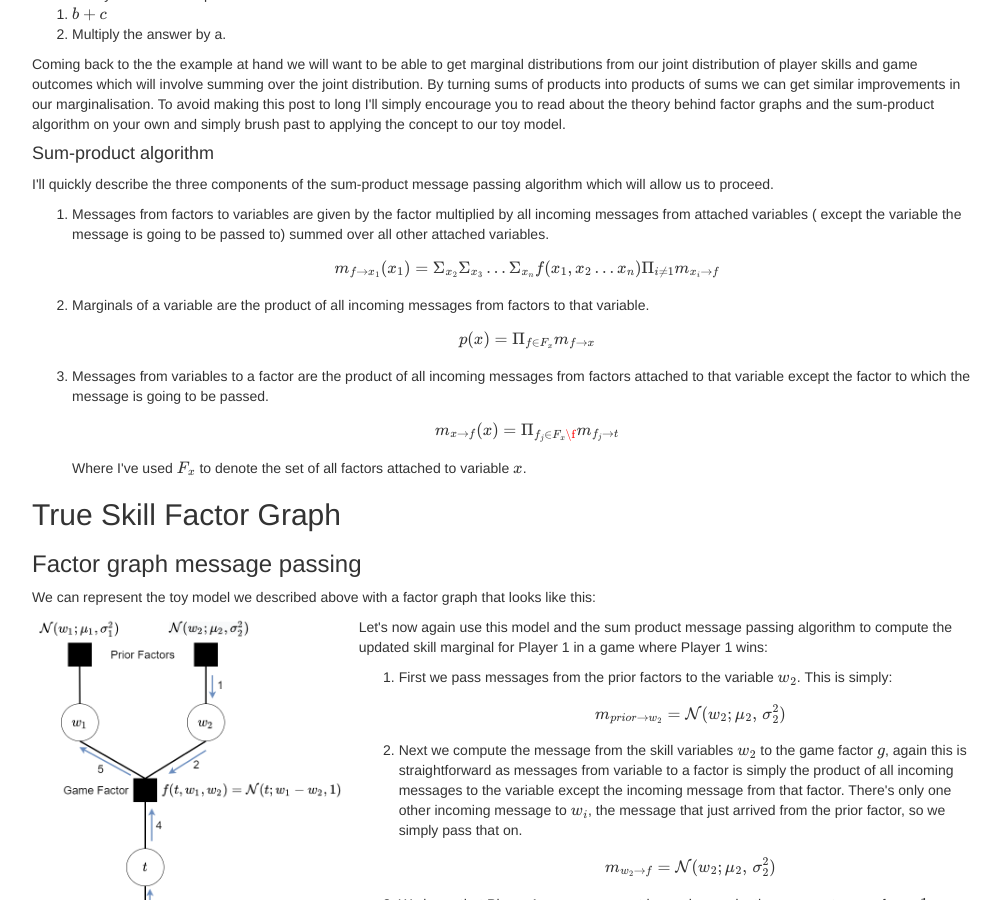
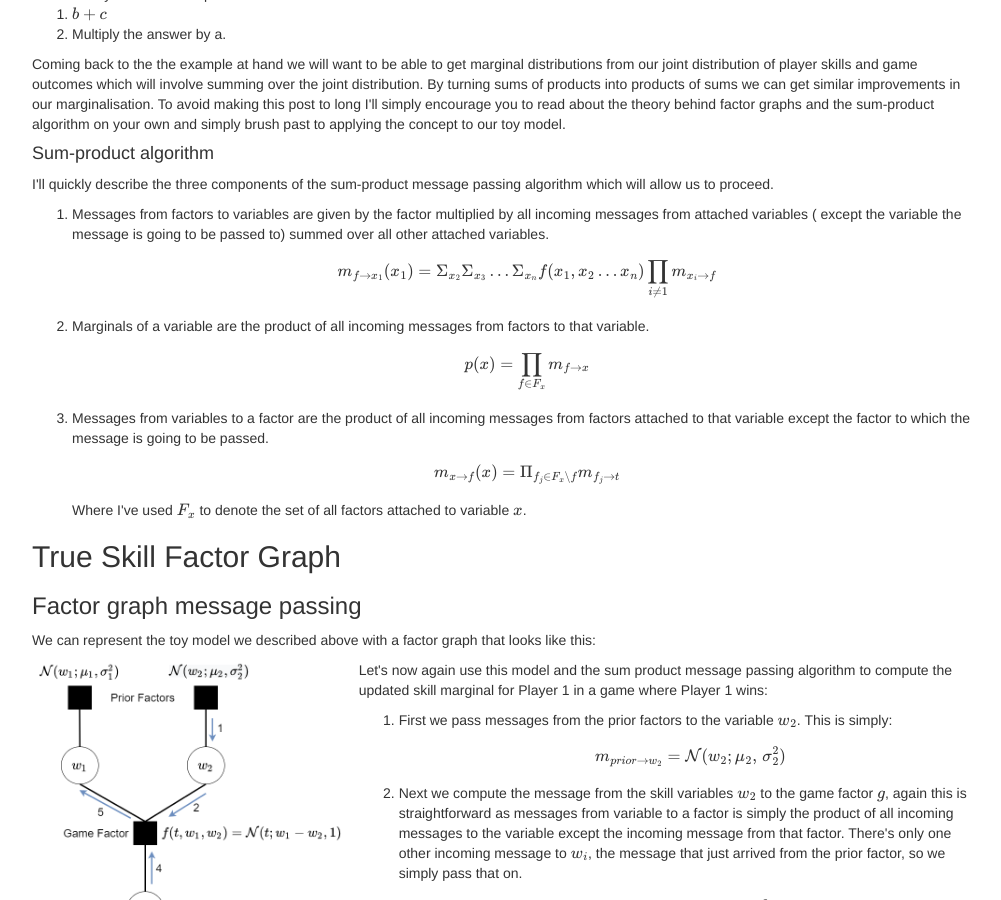
Before and after one commit to Nush395/Nush395.github.io, a Jekyll site: the page built from _posts/2020-06-06-true-skill.html, in a window 1280 px wide and 900 px high, scrolled down 2228 px. Shown: the whole window, without its empty margins (133-1134 px from the left). Built offline with Jekyll 4.4.1, drawn with Linux system fonts in a browser that asks for light colours; formulas are drawn with MathJax 3.

```diff
--- a/_posts/2020-06-06-true-skill.html
+++ b/_posts/2020-06-06-true-skill.html
@@ -206,16 +206,16 @@
         <li>
             Messages from factors to variables are given by the factor multiplied by all incoming messages from attached variables (
             except the variable the message is going to be passed to) summed over all other attached variables.
-            $$m_{f \to x_1}(x_1) =  \Sigma_{x_2}\Sigma_{x_3} \dots \Sigma_{x_n}f(x_1,x_2 \dots x_n)\Pi_{i \neq 1}m_{x_i \to f}$$
+            $$m_{f \to x_1}(x_1) =  \Sigma_{x_2}\Sigma_{x_3} \dots \Sigma_{x_n}f(x_1,x_2 \dots x_n)\prod_{i \neq 1}m_{x_i \to f}$$
         </li>
         <li>
             Marginals of a variable are the product of all incoming messages from factors to that variable.
-            $$p(x) = \Pi_{f \in F_x} m_{f \to x}$$
+            $$p(x) = \prod_{f \in F_x} m_{f \to x}$$
         </li>
         <li>
             Messages from variables to a factor are the product of all incoming messages from factors attached to that variable
             except the factor to which the message is going to be passed.
-            $$m_{x \to f}(x) = \Pi_{f_j \in F_x\f} m_{f_j \to t}$$
+            $$m_{x \to f}(x) = \Pi_{f_j \in F_x \textbackslash f} m_{f_j \to t}$$
         </li>
         Where I've used $F_x$ to denote the set of all factors attached to variable $x$.
     </ol>
```
